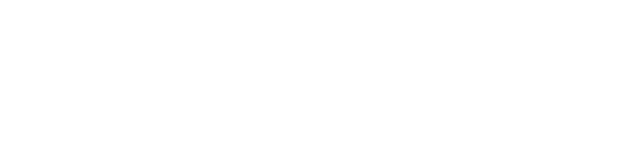
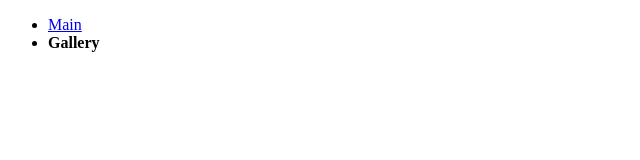
Before and after one commit to VitR-Revenko/lesson5, a plain HTML site: page gallery.html in a window 1280 px wide. Shown: the whole page, without its empty margins (0-640 px from the left). Drawn offline with Linux system fonts and the light colour scheme.

Commit message:
add menu on gallery

```diff
--- a/gallery.html
+++ b/gallery.html
@@ -6,5 +6,10 @@
     <meta name="viewport" content="width=device-width, initial-scale=1.0" />
     <title>Gallery</title>
   </head>
-  <body></body>
+  <body>
+    <ul>
+      <li><a href="index.html">Main</a></li>
+      <li><strong>Gallery</strong></li>
+    </ul>
+  </body>
 </html>
```
